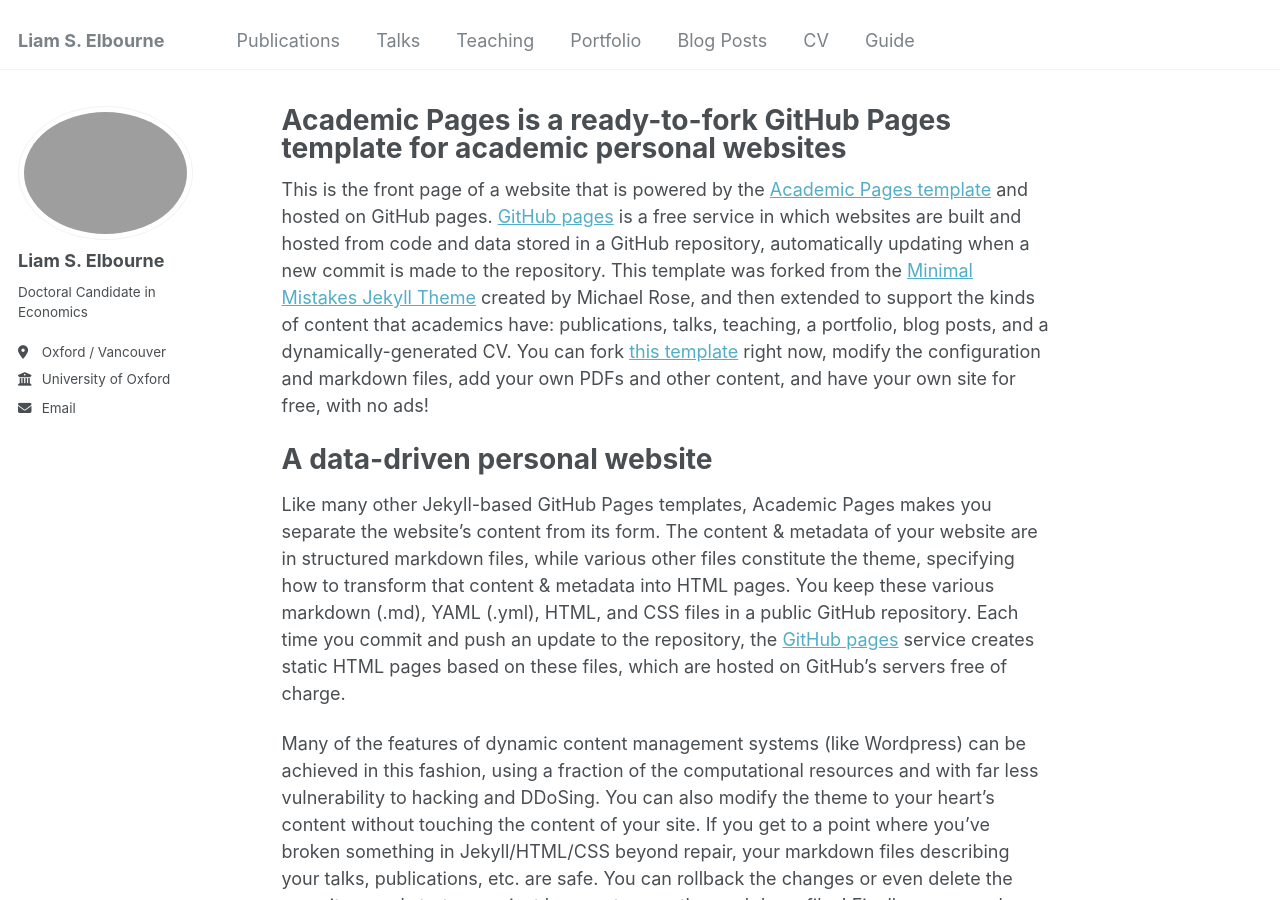
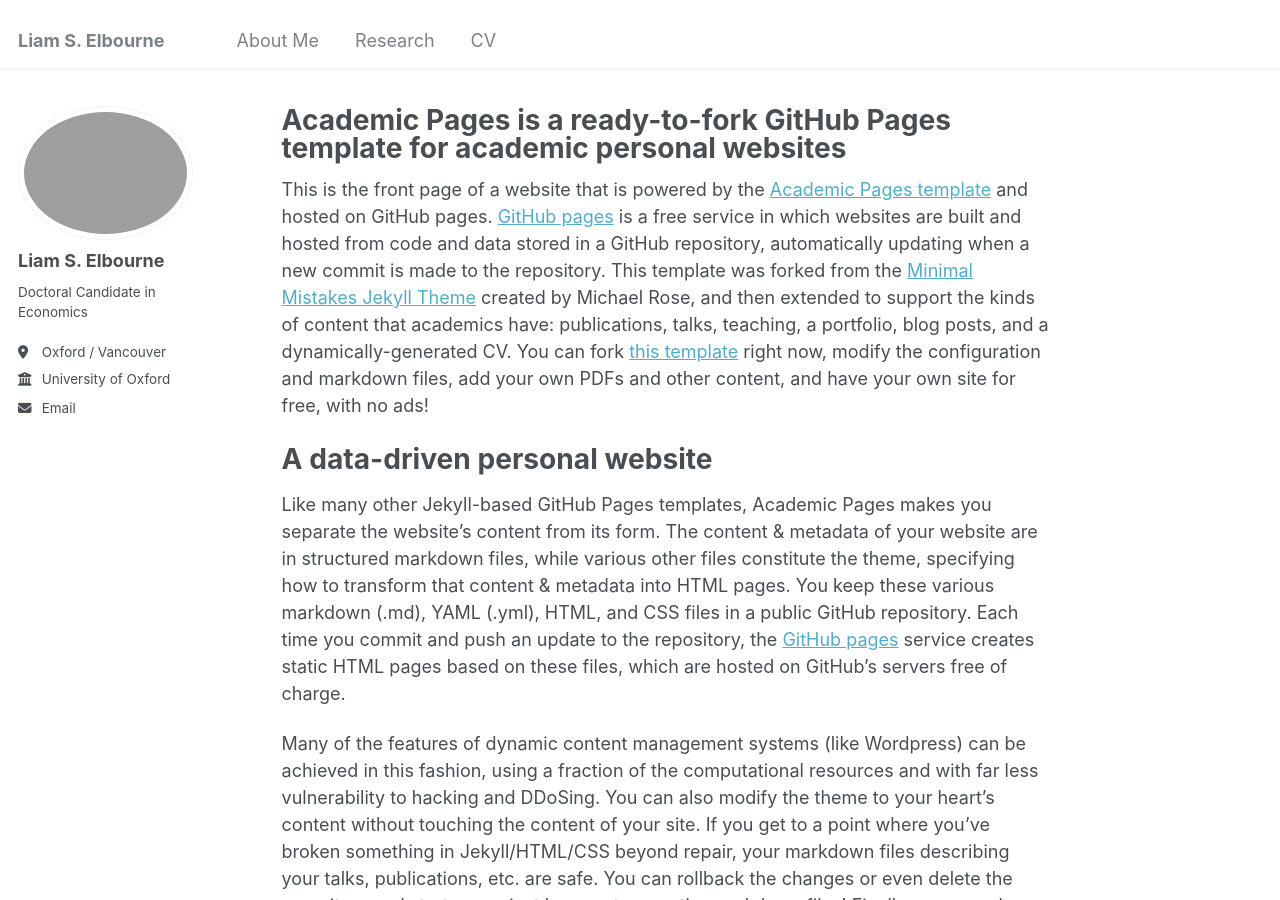
Before and after one commit to LiamSElbourne/LiamSElbourne.github.io, a Jekyll site: the page built from _pages/about.md, in a window 1280 px wide and 900 px high. Built offline with Jekyll 4.4.1, drawn with Linux system fonts in a browser that asks for light colours.

Commit message:
Update navigation.yml

```diff
--- a/_data/navigation.yml
+++ b/_data/navigation.yml
@@ -5,23 +5,11 @@
 # prevent it from being included in the site.
 
 main:
-  - title: "Publications"
-    url: /publications/
+  - title: "About Me"
+    url: /aboutme/
 
-  - title: "Talks"
-    url: /talks/
-
-  - title: "Teaching"
-    url: /teaching/
-
-  - title: "Portfolio"
-    url: /portfolio/
-
-  - title: "Blog Posts"
-    url: /year-archive/
+  - title: "Research"
+    url: /research/
 
   - title: "CV"
     url: /cv/
-
-  - title: "Guide"
-    url: /markdown/
```
